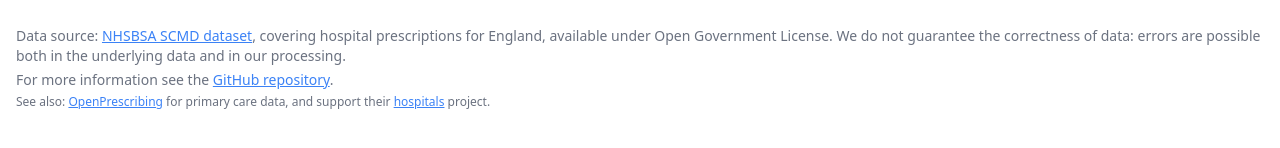
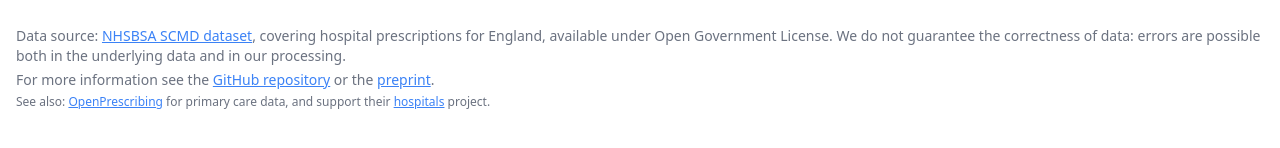
Before and after one commit to theosanderson/hospitalmedicines, a Next.js app: page / in a window 1280 px wide. Shown: the part 262-410 px from the top of the page. Built offline with nearby package versions, Linux system fonts and the light colour scheme.

Commit message:
Update index.jsx

```diff
--- a/src/pages/index.jsx
+++ b/src/pages/index.jsx
@@ -254,7 +254,7 @@ export default function Home() {
 
         </p>
         <p className="text-sm text-gray-500 mt-1">
-          For more information see the <a href="https://github.com/theosanderson/hospitalprescriptions/" className='text-blue-500 underline'>GitHub repository</a>.
+          For more information see the <a href="https://github.com/theosanderson/hospitalprescriptions/" className='text-blue-500 underline'>GitHub repository</a> or the <a href="https://www.medrxiv.org/content/10.1101/2023.12.14.23299817v1"  className='text-blue-500 underline'>preprint</a>.
         </p>
         <p
           className="text-sm text-gray-500 text-xs mt-1">
```
